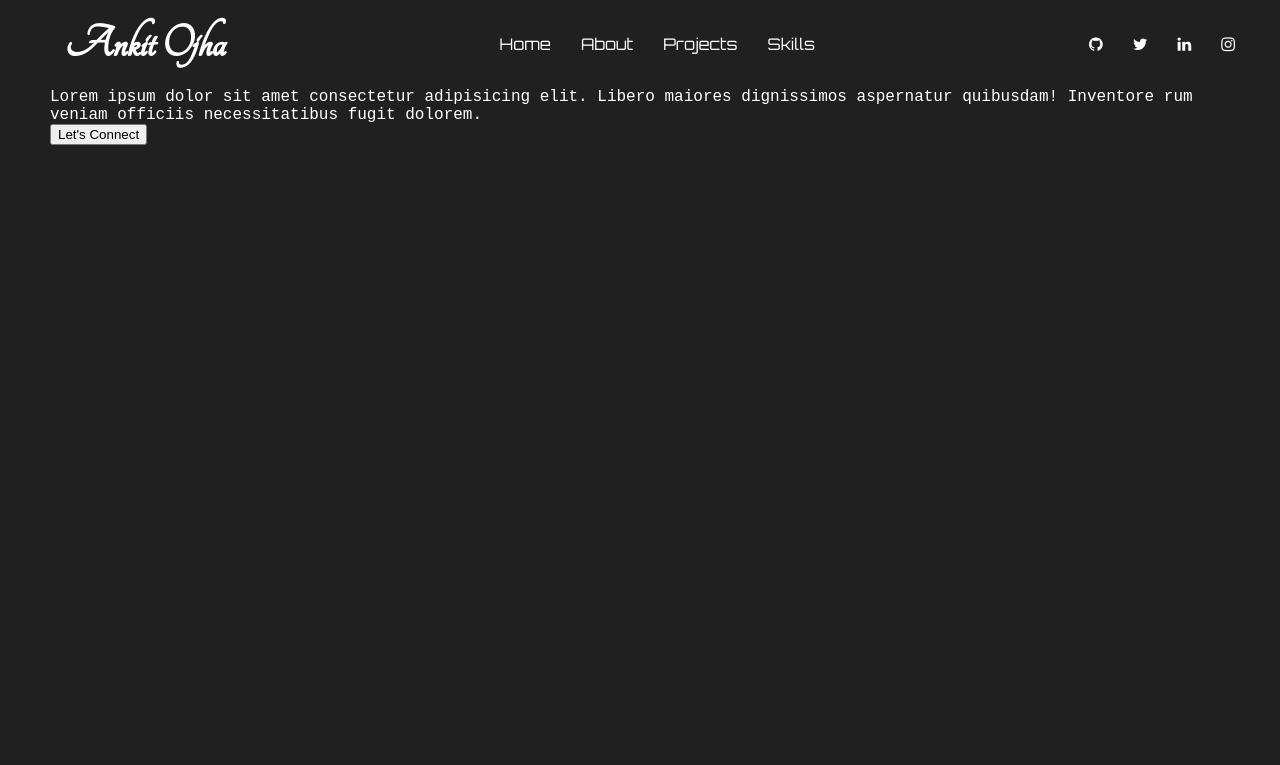
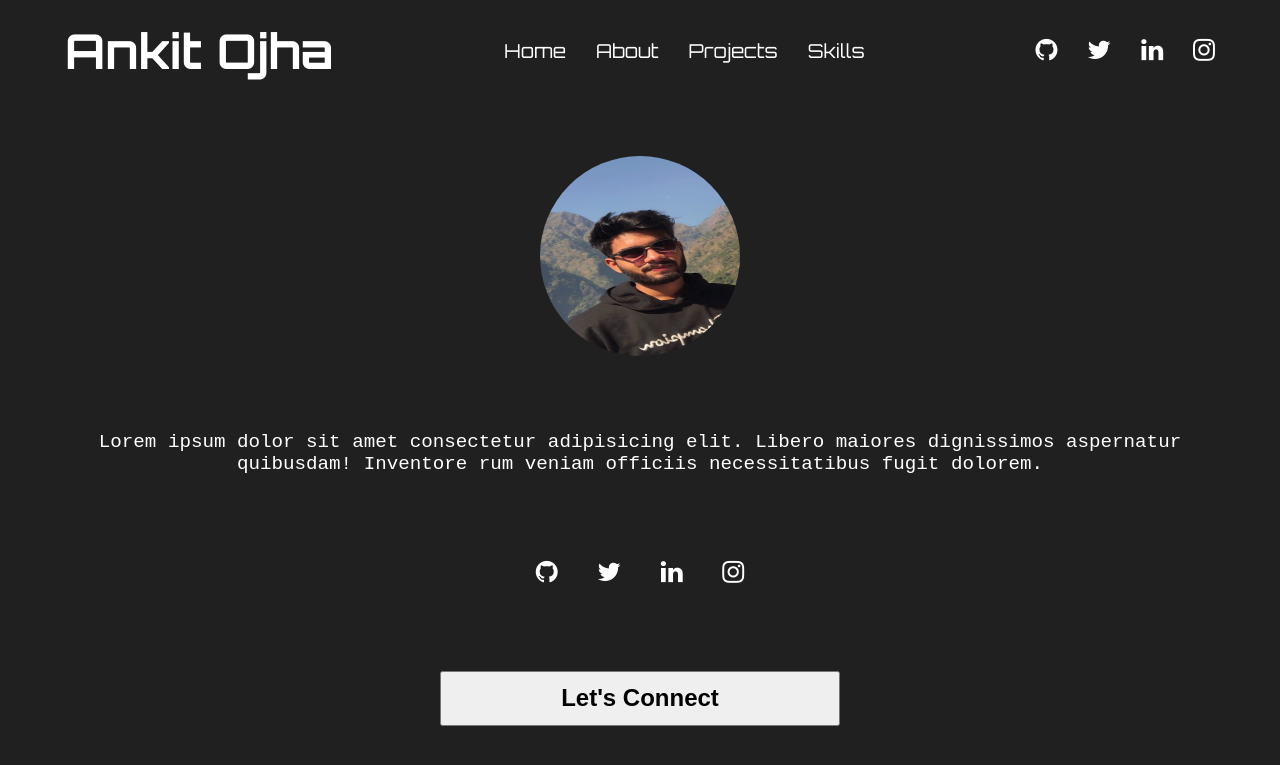
Before and after one commit to ankitojha07/dark_coders_portfolio, a plain HTML site: page index.html in a window 1280 px wide. Drawn offline with Linux system fonts and the light colour scheme; a web font is replaced by a local one.

Commit message:
hero section added

```diff
--- a/css/style.css
+++ b/css/style.css
@@ -31,7 +31,7 @@ a{
 
 .section{
     padding-left: 50px;
-    padding-right: 30px;
+    padding-right: 50px;
     padding-top: 5px
 }
 
@@ -50,7 +50,7 @@ a{
 }
 
 .logo{
-    font-family: 'Tangerine', cursive;
+
     font-size: 3rem;
     font-weight: 800;
     color: #fff;
@@ -61,6 +61,7 @@ a{
     transition: ease-in-out 500ms;
 }
 .nav-menu a{
+    font-size: 1.2rem;
     padding: 15px;
 }
 .nav-menu a:hover{
@@ -70,6 +71,7 @@ a{
 }
 
 .social-icons a{
+    font-size: 1.6rem;
     padding: 15px;
 }
 
@@ -78,3 +80,35 @@ a{
     transition: ease-in-out 500ms;
     color: rgb(202, 18, 144);
 }
+
+
+/* section start  */
+.hero-section{
+    height: 80vh;
+    margin-top: 20px;
+    display: flex;
+    flex-direction: column;
+    justify-content: space-around;
+    align-items: center;
+}
+.image{
+    height: 200px;
+    width: 200px;
+    border-radius: 50%;
+}
+
+.bio{
+    font-size: 1.2rem;
+    text-align: center;
+}
+.btn-connect{
+    align-items: center;
+    font-size: 1.5rem;
+    font-weight: 800;
+    width: 400px;
+    height: 55px;
+}
+.btn-connect:hover{
+    transform: scale(1.3);
+    transition: ease-in-out 500ms;
+}
--- a/index.html
+++ b/index.html
@@ -5,13 +5,11 @@
     <meta http-equiv="X-UA-Compatible" content="IE=edge" />
     <meta name="viewport" content="width=device-width, initial-scale=1.0" />
     <title>Ankit Ojha | Software Engineer</title>
-
     <!-- icons -->
     <link
       rel="stylesheet"
       href="https://cdnjs.cloudflare.com/ajax/libs/font-awesome/4.7.0/css/font-awesome.min.css"
     />
-
     <!-- fonts -->
     <link rel="preconnect" href="https://fonts.googleapis.com" />
     <link rel="preconnect" href="https://fonts.gstatic.com" crossorigin />
@@ -19,10 +17,10 @@
       href="https://fonts.googleapis.com/css2family=Source+Code+Pro:ital,wght@0,200;0,300;0,400;0,600;0,800;1,200;1,300;1,400;1,800&display=swap"
       rel="stylesheet"
     />
-
     <link rel="stylesheet" href="./css/style.css" />
   </head>
 
+  <!-- body starts here  -->
   <body>
     <nav class="section navbar">
       <div class="left logo">
@@ -41,15 +39,24 @@
         <a href="#" class="fa fa-instagram"></a>
       </div>
     </nav>
-    <div class="section">
-      <div class="hero-img"></div>
+
+    <!-- section 1 start here  -->
+    <div class="section hero-section">
+      <div class="hero-img">
+        <img class="image" src="./public/ankit-img.jpeg" alt="" />
+      </div>
       <div class="bio">
         Lorem ipsum dolor sit amet consectetur adipisicing elit. Libero maiores
         dignissimos aspernatur quibusdam! Inventore rum veniam officiis
         necessitatibus fugit dolorem.
       </div>
-      <div class="social-icons"></div>
-      <button>Let's Connect</button>
+      <div class="social-icons">
+        <a href="#" class="fa fa-github"></a>
+        <a href="#" class="fa fa-twitter"></a>
+        <a href="#" class="fa fa-linkedin"></a>
+        <a href="#" class="fa fa-instagram"></a>
+      </div>
+      <button class="btn-connect">Let's Connect</button>
     </div>
   </body>
 </html>
```
Also changed, not shown: public/ankit-img.jpeg (added).
